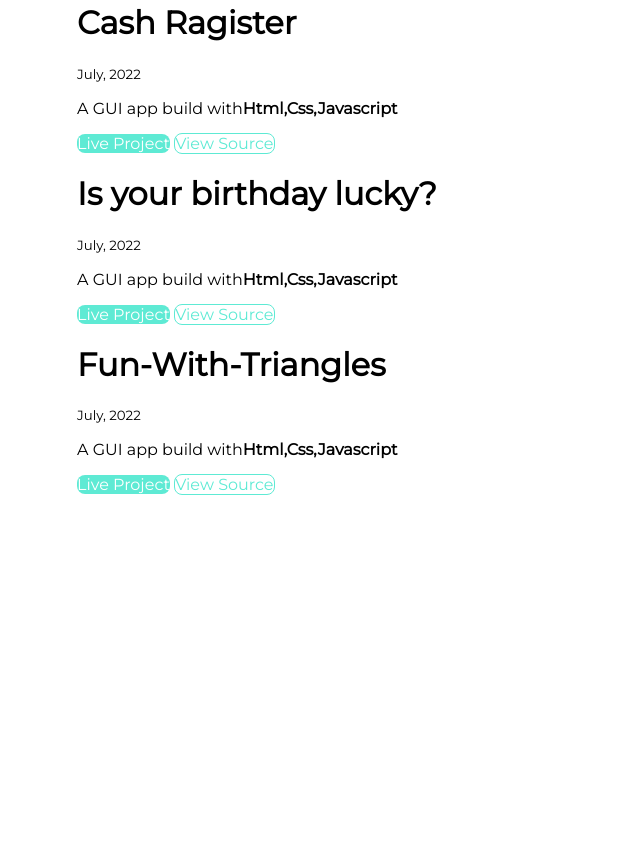
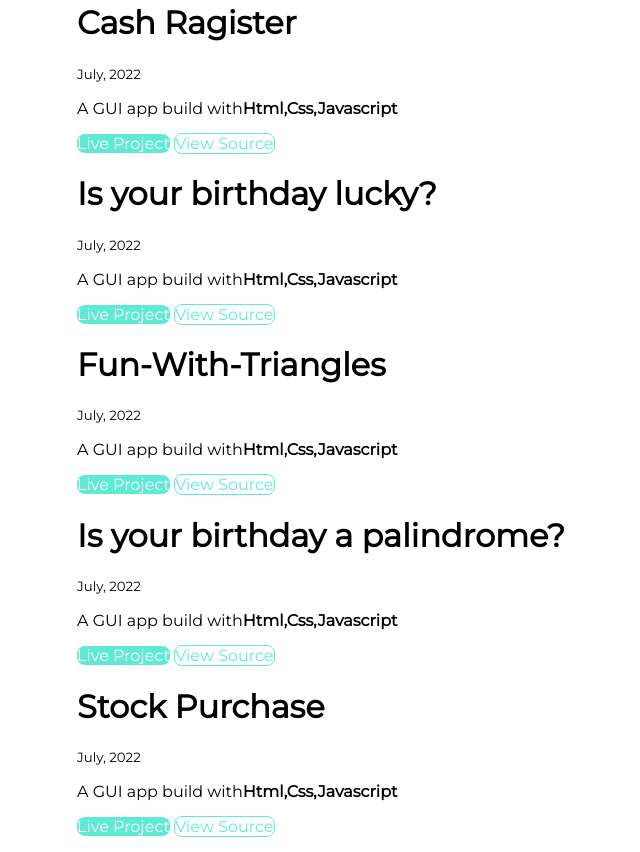
Before and after one commit to MainakHalder/Mainak-Webportfolio, a plain HTML site: page projects.html in a window 1280 px wide. Shown: the part 1585-2437 px from the top of the page, without its empty margins (283-923 px from the left). Before the commit the page ends 2095 px from the top, so only its background shows below. Drawn offline with Linux system fonts and the light colour scheme; a web font is replaced by a local one.

Commit message:
update project

```diff
--- a/projects.html
+++ b/projects.html
@@ -104,6 +104,24 @@
                 <a class="link secondary-link" href ="https://github.com/MainakHalder/Fun-With-Triangles">View Source</a>
             </div>
        </li>
+       <li>
+        <div class="container container-center margin-md">
+            <h1>Is your birthday a palindrome?</h1>
+                <small>July, 2022</small>
+                <p>A GUI app build with<strong>Html,Css,Javascript</strong></p>
+                <a class="link primary-link" href ="https://is-your-birthday-palindrome-project.netlify.app/">Live Project</a>
+                <a class="link secondary-link" href ="https://github.com/MainakHalder/Is-your-birthday-palindrome">View Source</a>
+            </div>
+       </li>
+       <li>
+        <div class="container container-center margin-md">
+            <h1>Stock Purchase</h1>
+                <small>July, 2022</small>
+                <p>A GUI app build with<strong>Html,Css,Javascript</strong></p>
+                <a class="link primary-link" href ="https://stock-purchase-project.netlify.app/">Live Project</a>
+                <a class="link secondary-link" href ="https://github.com/MainakHalder/Stock-Purchase">View Source</a>
+            </div>
+       </li>
     </ul>
 </body>
 </html>
```
